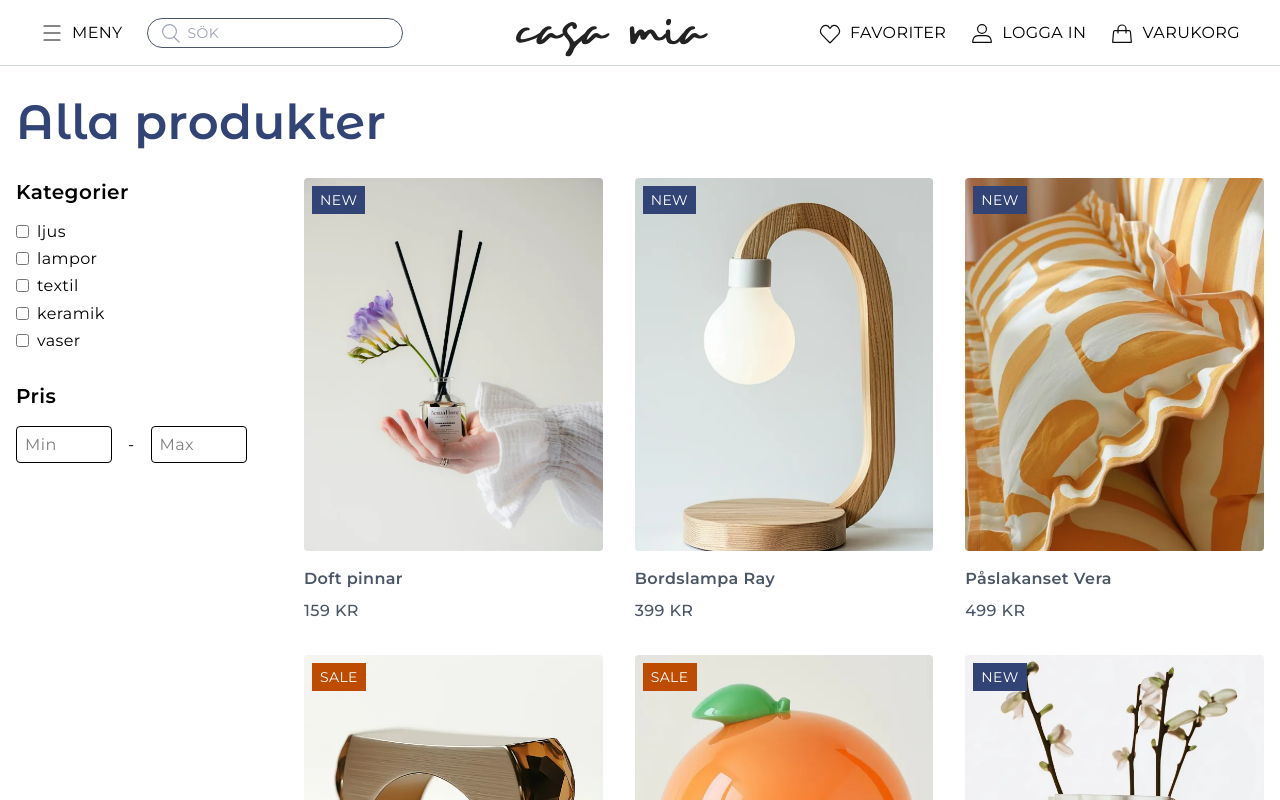
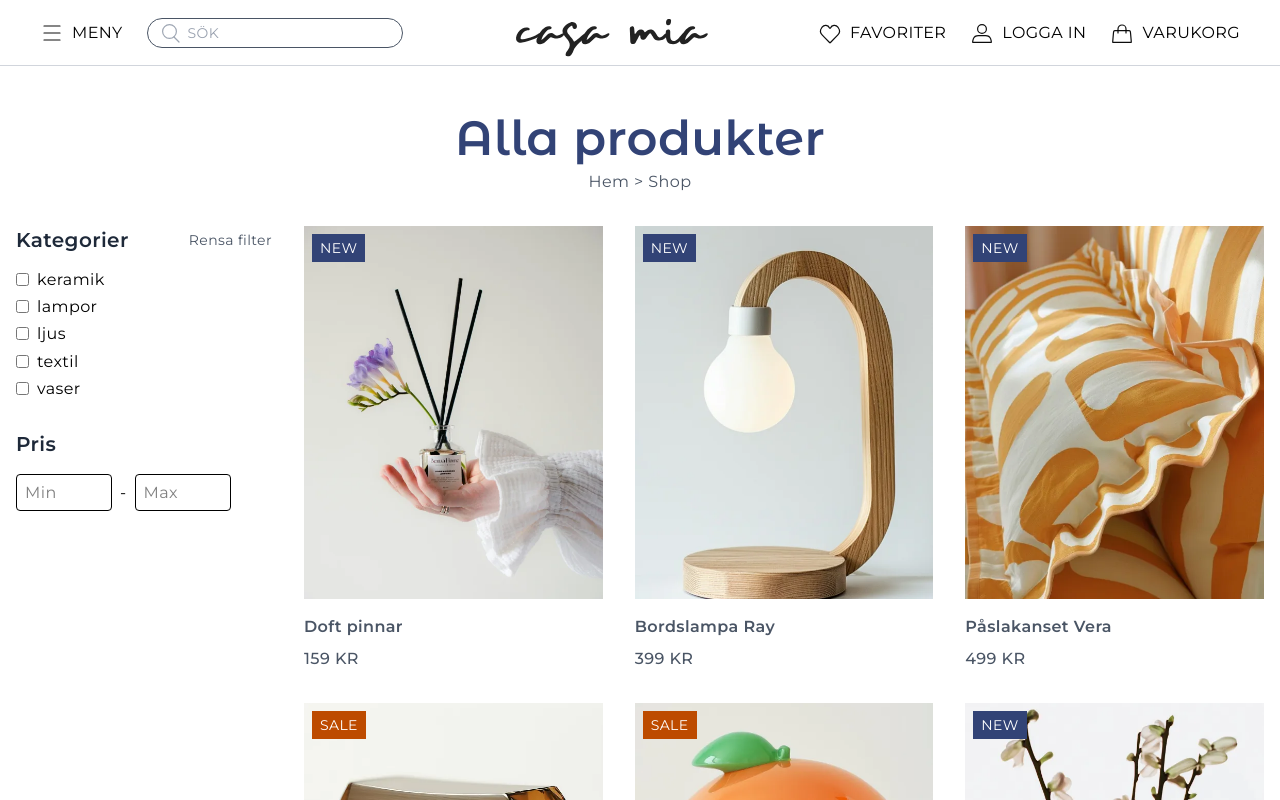
Before and after one commit to KateCodesZ/Vite-Vue-project, a Vue app: page /shop in a window 1280 px wide. Shown: the top 800 px of the page. Built offline with nearby package versions, Linux system fonts and the light colour scheme.

Commit message:
set up ShopView page layout and basic filters

```diff
--- a/public/data/products.json
+++ b/public/data/products.json
@@ -294,7 +294,7 @@
     "price": 99,
     "category": "ljus",
     "color": "lila",
-    "image": "/data/products/ljusLilac.webp",
+    "image": "/data/products/LjusLilac.webp",
     "isNew": true,
     "isSale": false,
     "favorite": false
@@ -306,7 +306,7 @@
     "price": 99,
     "category": "ljus",
     "color": "gul",
-    "image": "/data/products/LjusLilac.webp",
+    "image": "/data/products/LjusSol.webp",
     "isNew": false,
     "isSale": true,
     "favorite": false
--- a/src/components/HeroSection.vue
+++ b/src/components/HeroSection.vue
@@ -1,11 +1,14 @@
 <script setup>
+  import { useRouter } from 'vue-router'
   import heroImage1 from '../assets/images/hero desktop 1.jpg'
   import heroImage2 from '../assets/images/hero desktop 2.jpg'
   import heroMobile from '../assets/images/hero mobile.jpg'
   import BaseButton from './BaseButton.vue'
 
+  const router = useRouter()
+
   const onHandleClick = () => {
-    console.log('Navigating to shop...')
+    router.push('/shop')
   }
 </script>
 
--- a/src/views/ShopView.vue
+++ b/src/views/ShopView.vue
@@ -1,23 +1,35 @@
 <template>
-  <div class="max-w-screen-xl mx-auto px-4 py-8">
+  <div class="py-12">
+    <div class="max-w-screen-xl mx-auto px-4">
       <!-- Header -->
-    <div class="flex justify-between items-center mb-8">
+      <div class="text-center mb-8">
         <h1
           class="text-3xl md:text-4xl lg:text-5xl font-montserrat-alt text-marianblue font-semibold"
         >
           Alla produkter
         </h1>
+        <p class="text-base text-gray-600 mt-2">Hem > Shop</p>
       </div>
 
-    <div class="flex flex-col md:flex-row gap-8">
+      <div class="flex flex-col lg:flex-row gap-8">
         <!-- Filters Sidebar -->
-      <div class="w-full md:w-64 flex-shrink-0">
+        <div class="w-full lg:w-64 flex-shrink-0">
           <!-- Categories -->
           <div class="mb-8">
-          <h2 class="text-xl font-semibold mb-4">Kategorier</h2>
+            <div class="flex justify-between items-center mb-4">
+              <h2 class="text-xl font-semibold text-gray-800">Kategorier</h2>
+              <button class="text-sm text-gray-600 hover:text-marianblue" @click="clearFilters">
+                Rensa filter
+              </button>
+            </div>
             <div class="space-y-2">
               <label v-for="category in categories" :key="category" class="flex items-center">
-              <input v-model="selectedCategories" type="checkbox" :value="category" class="mr-2" />
+                <input
+                  v-model="selectedCategories"
+                  type="checkbox"
+                  :value="category"
+                  class="mr-2"
+                />
                 {{ category }}
               </label>
             </div>
@@ -25,8 +37,9 @@
 
           <!-- Price Range -->
           <div class="mb-8">
-          <h2 class="text-xl font-semibold mb-4">Pris</h2>
-          <div class="flex items-center space-x-4">
+            <h2 class="text-xl font-semibold text-gray-800 mb-4">Pris</h2>
+            <div class="space-y-4">
+              <div class="flex items-center gap-2">
                 <input
                   v-model="priceRange.min"
                   type="number"
@@ -43,16 +56,18 @@
               </div>
             </div>
           </div>
+        </div>
 
         <!-- Products Grid -->
         <div class="flex-1">
           <div class="grid grid-cols-1 md:grid-cols-2 lg:grid-cols-3 gap-8">
             <div v-for="product in filteredProducts" :key="product.id" class="flex flex-col">
+              <!-- Image container with 4:5 ratio -->
               <div class="relative w-full pb-[125%]">
                 <img
+                  class="absolute inset-0 w-full h-full object-cover"
                   :src="product.image"
                   :alt="product.title"
-                class="absolute inset-0 w-full h-full object-cover rounded"
                 />
                 <div
                   v-if="product.isSale"
@@ -76,10 +91,11 @@
         </div>
       </div>
     </div>
+  </div>
 </template>
 
 <script setup>
-  import { ref, computed, onMounted } from 'vue'
+  import { ref, computed, onMounted, watch } from 'vue'
   import { useProductsStore } from '../stores/products'
 
   const store = useProductsStore()
@@ -92,7 +108,7 @@
   // Get unique categories from products
   const categories = computed(() => {
     const cats = store.products.map((product) => product.category)
-    return [...new Set(cats)]
+    return [...new Set(cats)].sort()
   })
 
   // Filter products based on selected categories and price range
@@ -102,13 +118,32 @@
         selectedCategories.value.length === 0 || selectedCategories.value.includes(product.category)
 
       const matchesPrice =
-        (!priceRange.value.min || product.price >= priceRange.value.min) &&
-        (!priceRange.value.max || product.price <= priceRange.value.max)
+        (!priceRange.value.min || product.price >= Number(priceRange.value.min)) &&
+        (!priceRange.value.max || product.price <= Number(priceRange.value.max))
 
       return matchesCategory && matchesPrice
     })
   })
 
+  // Watch for changes in filters
+  watch(
+    [selectedCategories, priceRange],
+    () => {
+      console.log('Filters updated')
+    },
+    { deep: true }
+  )
+
+  // Clear all filters
+  const clearFilters = () => {
+    selectedCategories.value = []
+    priceRange.value = {
+      min: '',
+      max: ''
+    }
+  }
+
+  // Fetch products on component mount
   onMounted(async () => {
     if (!store.products.length) {
       await store.fetchProducts()
```
Also changed, not shown: public/data/products/NalleMugg.webp (added). Lines whose indentation alone changed are shown as unchanged.
